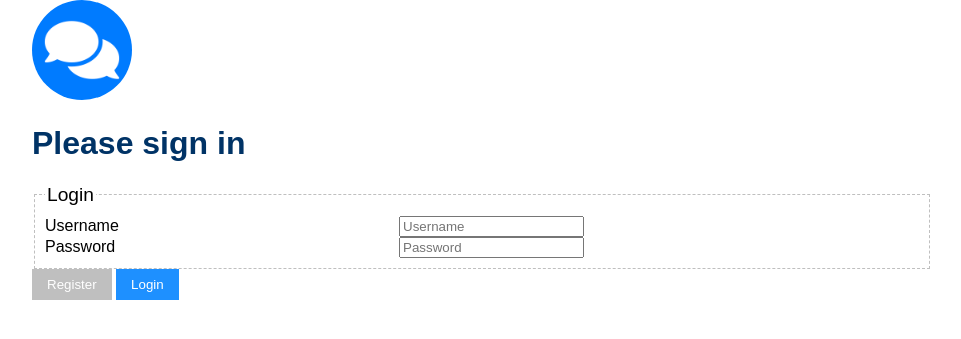
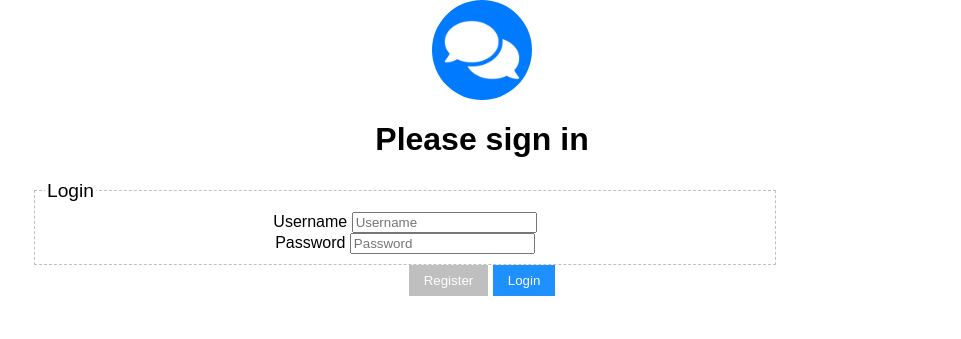
Before and after one commit to MaxMalinowski/WebTech, a PHP site: page /html/login.html in a window 1280 px wide. Shown: the top 339 px of the page, without its empty margins (158-1119 px from the left). Run offline with PHP 8.4, Linux system fonts and the light colour scheme.

Commit message:
center more stuff

```diff
--- a/css/style.css
+++ b/css/style.css
@@ -39,10 +39,17 @@
 
     img {
         border-radius: 100%;
+        display: block;
+        margin: auto;
     }
 
     h1, h2, h3, h4, h5, h6 {
-        color: rgb(0, 51, 102);
+        color: black;
+        text-align: center;
+    }
+
+    .button_div{
+        text-align: center;
     }
 
     dt {
@@ -56,12 +63,18 @@
     /* Rules for responive design */
     .form-row {
         width: 100%;
+        text-align: center  ;
     }
+
 
     .form-col{
         display: inline-block;
-        width: 40%;
     }
+
+    .login_fieldset  {
+        width: 80%  ;
+    }
+
 
     @media only screen and (max-width: 600px) {
         .form-col {
--- a/html/login.html
+++ b/html/login.html
@@ -14,7 +14,7 @@
     <h1>Please sign in</h1>
 
     <form>
-        <fieldset>
+        <fieldset class="login_fieldset">
             <legend>Login</legend>
 
                 <div class="form-row">
@@ -36,8 +36,11 @@
                 </div>
 
          </fieldset>
-        <button type="submit" formaction="./register.html">Register</button>
-        <button type="submit" formaction="./friends.html" class="blue-button">Login</button>
+         <div class="button_div">
+            <button type="submit" formaction="./register.html">Register</button>
+            <button type="submit" formaction="./friends.html" class="blue-button">Login</button>
+         </div>
+
     </form>
 </body>
 
```
